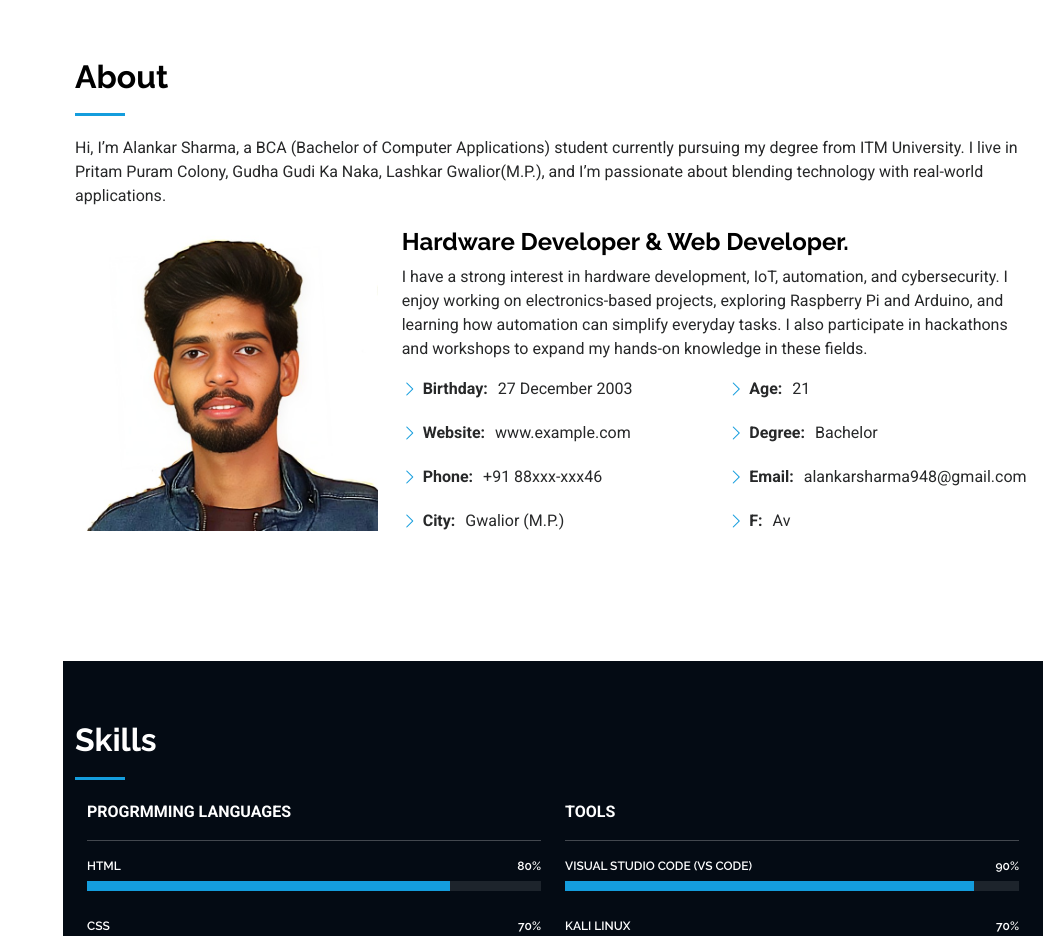
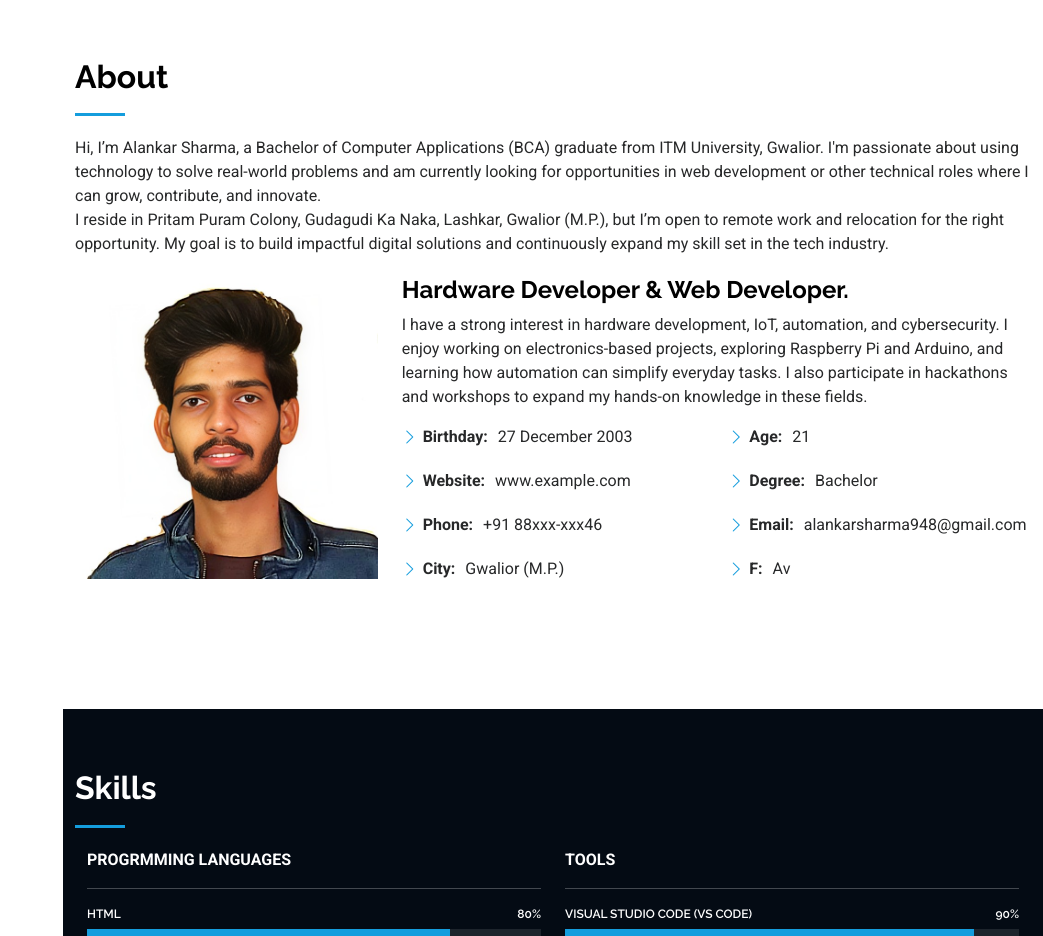
Before and after one commit to CreaterAlankar7/portfolio, a plain HTML site: page index.html in a window 1280 px wide. Shown: the part 802-1738 px from the top of the page, without its empty margins (237-1280 px from the left). Drawn offline with Linux system fonts and the light colour scheme.

Commit message:
Update index.html

```diff
--- a/index.html
+++ b/index.html
@@ -92,7 +92,8 @@
       <!-- Section Title -->
       <div class="container section-title" data-aos="fade-up">
         <h2>About</h2>
-        <p>Hi, I’m Alankar Sharma, a BCA (Bachelor of Computer Applications) student currently pursuing my degree from ITM University. I live in Pritam Puram Colony, Gudha Gudi Ka Naka, Lashkar Gwalior(M.P.), and I’m passionate about blending technology with real-world applications.</p>
+        <p>Hi, I’m Alankar Sharma, a Bachelor of Computer Applications (BCA) graduate from ITM University, Gwalior. I'm passionate about using technology to solve real-world problems and am currently looking for opportunities in web development or other technical roles where I can grow, contribute, and innovate.</p>
+        <p>I reside in Pritam Puram Colony, Gudagudi Ka Naka, Lashkar, Gwalior (M.P.), but I’m open to remote work and relocation for the right opportunity. My goal is to build impactful digital solutions and continuously expand my skill set in the tech industry.</p>
       </div><!-- End Section Title -->
 
       <div class="container" data-aos="fade-up" data-aos-delay="100">
```
